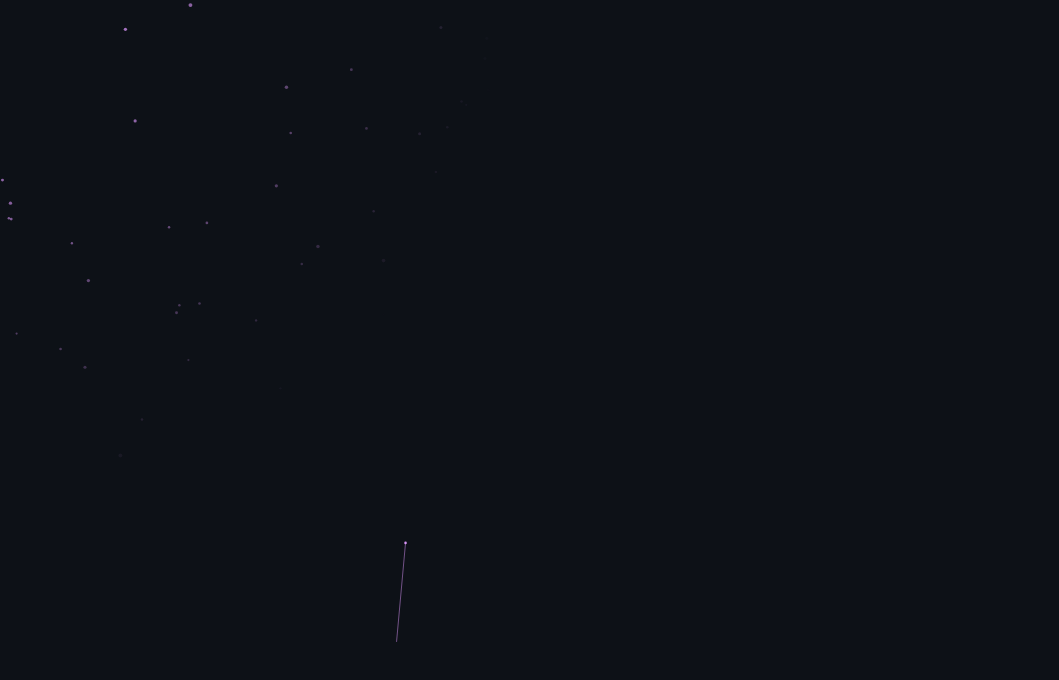
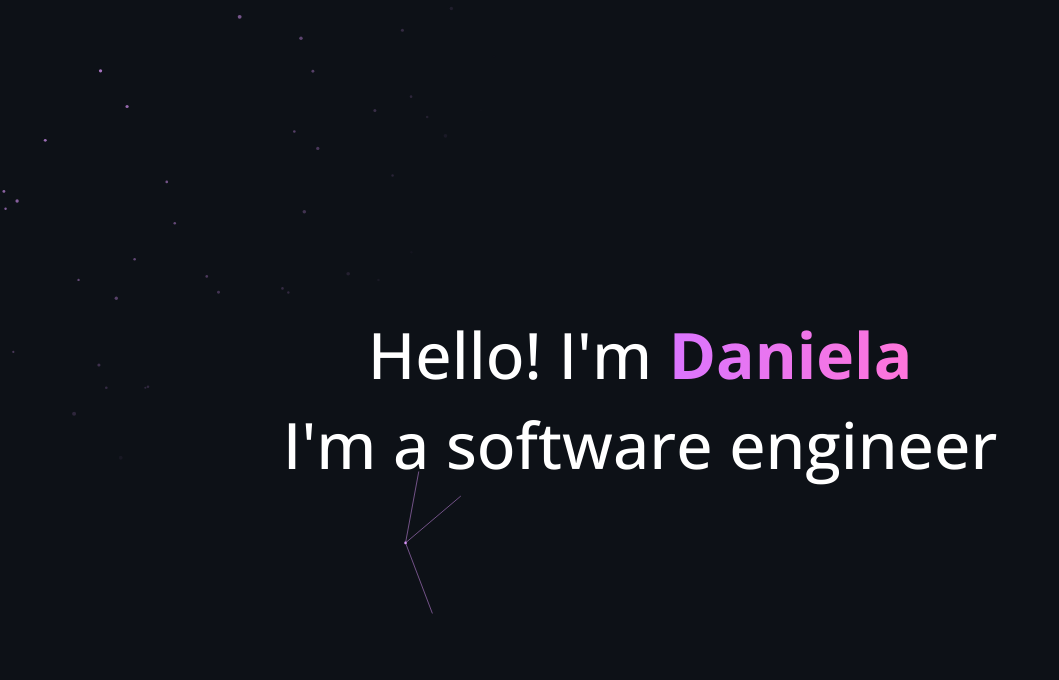
Before and after one commit to DanielaTocua/DanielaTocua.github.io, a website built with Vite: page index.html in a window 1280 px wide. Shown: the whole page, without its empty margins (0-1059 px from the left). Built offline with nearby package versions, Linux system fonts and the light colour scheme.

Commit message:
feat: name, gradient and other content

```diff
--- a/index.html
+++ b/index.html
@@ -9,8 +9,19 @@
 	<body>
 		<div class="canvas-container">
 			<canvas id="particle_background_canvas"></canvas>
+			<div class="canvas-text-container">
+				<p class="canvas-text">Hello! I'm <span class="bold-canvas-text">Daniela</span></p>
+				<p class="canvas-text">I'm a software engineer</p>
+			</div>
 		</div>
-
+		<div class="content">
+            <h1>Welcome to My Personal Page</h1>
+            <p>This is some content below the canvas animation. Scroll down to see more.</p>
+            <!-- Add more content as needed -->
+            <p>Lorem ipsum dolor sit amet, consectetur adipiscing elit. Nullam scelerisque leo nec libero fermentum, at facilisis nulla facilisis. Suspendisse potenti. Integer nec odio nec libero tincidunt tincidunt. Nulla facilisi. Donec vehicula, sapien nec fermentum tincidunt, libero justo cursus nulla, a tincidunt libero justo a libero. Integer nec odio nec libero tincidunt tincidunt. Nulla facilisi. Donec vehicula, sapien nec fermentum tincidunt, libero justo cursus nulla, a tincidunt libero justo a libero.</p>
+            <p>Lorem ipsum dolor sit amet, consectetur adipiscing elit. Nullam scelerisque leo nec libero fermentum, at facilisis nulla facilisis. Suspendisse potenti. Integer nec odio nec libero tincidunt tincidunt. Nulla facilisi. Donec vehicula, sapien nec fermentum tincidunt, libero justo cursus nulla, a tincidunt libero justo a libero. Integer nec odio nec libero tincidunt tincidunt. Nulla facilisi. Donec vehicula, sapien nec fermentum tincidunt, libero justo cursus nulla, a tincidunt libero justo a libero.</p>
+            <!-- Add more content as needed -->
+        </div>
 		<div class="footer">
 			<p>&copy; This is a footer</p>
 		</div>
--- a/src/animations/particles/CanvasParticles.ts
+++ b/src/animations/particles/CanvasParticles.ts
@@ -13,6 +13,7 @@ export class CanvasParticles {
 	clicked = false;
     smallScreen = window.innerWidth < 600;
     wave: ExpandingWave | null = null;
+	boldText: HTMLElement | null = null;
 
 	/** The constructor initializes the canvas and particles, and sets up the resize event listener. */
 	constructor(canvas: HTMLCanvasElement) {
@@ -21,14 +22,17 @@ export class CanvasParticles {
 		this.numParticles = this.calculateNumParticles();
 		this.init();
 		this.animate();
+		this.boldText = document.querySelector('.bold-canvas-text');
 		// Listen for mouse movement
-		this.canvas.addEventListener("mousemove", (event) => {
-			this.cursorX = event.clientX;
-			this.cursorY = event.clientY;
+		this.canvas.addEventListener("mousemove", (evt) => {
+			const rect = this.canvas.getBoundingClientRect();
+			this.cursorX =  ( evt.clientX - rect.left ) / ( rect.right - rect.left ) * this.canvas.width
+			this.cursorY =  ( evt.clientY - rect.top ) / ( rect.bottom - rect.top ) * this.canvas.height
 			if (this.cursorParticle) {
 				this.cursorParticle.x = this.cursorX;
 				this.cursorParticle.y = this.cursorY;
 			}
+			this.updateBoldTextGradient();
 		});
 
 		// Listen for mouse click
@@ -136,5 +140,17 @@ export class CanvasParticles {
 
 
 		}
-	}
+		}
+		/** Updates the text gradient based on the cursor position. */
+		updateBoldTextGradient(): void {
+			if (this.boldText) {
+				const rect = this.boldText.getBoundingClientRect();
+				const x = (this.cursorX - rect.left) / rect.width * 2 ;
+				const y = (this.cursorY - rect.top) / rect.height * 2 ;
+				this.boldText.style.background = `radial-gradient(circle at ${x * 100}% ${y * 100}%,rgb(255, 0, 187),  #da75ff)`;
+				this.boldText.style.backgroundClip = "text";
+
+			}
+		}
+
 }
--- a/src/styles.css
+++ b/src/styles.css
@@ -1,6 +1,6 @@
+@import url('https://fonts.googleapis.com/css2?family=Open+Sans:ital,wght@0,300..800;1,300..800&display=swap');
+
 #particle_background_canvas {
-	top: 0;
-	left: 0;
 	width: 100%;
 	height: 100%;
 	z-index: -1;
@@ -13,12 +13,41 @@ body, html {
     width: 100%;
     height: 100%;
     overflow-x: hidden;
+	background-color: #0d1117;
+	font-family: "Open Sans", serif;
 }
 
 .canvas-container {
-	position: fixed;
+	position: relative;
 	width: 100%;
 	height: 100vh;
+}
+
+.canvas-text-container{
+	position: absolute;
+	width: 100%;
+	top: 50%;
+	left: 50%;
+	transform: translate(-50%, -50%);
+	text-align: center;
+	color: #ffffff;
+	font-size: 4rem;
+	font-weight: 500;
+	pointer-events: none;
+	transition: text-shadow 0.1s ease;
+}
+.canvas-text{
+	margin: 0.2rem;
+}
+.bold-canvas-text {
+	color: #da75ff;
+    font-weight: 700;
+    background: linear-gradient(90deg, #da75ff, #ff75da);
+    -webkit-background-clip: text;
+    -webkit-text-fill-color: transparent;
+    background-clip: text;
+    color: transparent;
+    transition: background-position 0.1s ease;
 }
 
 .content {
```
